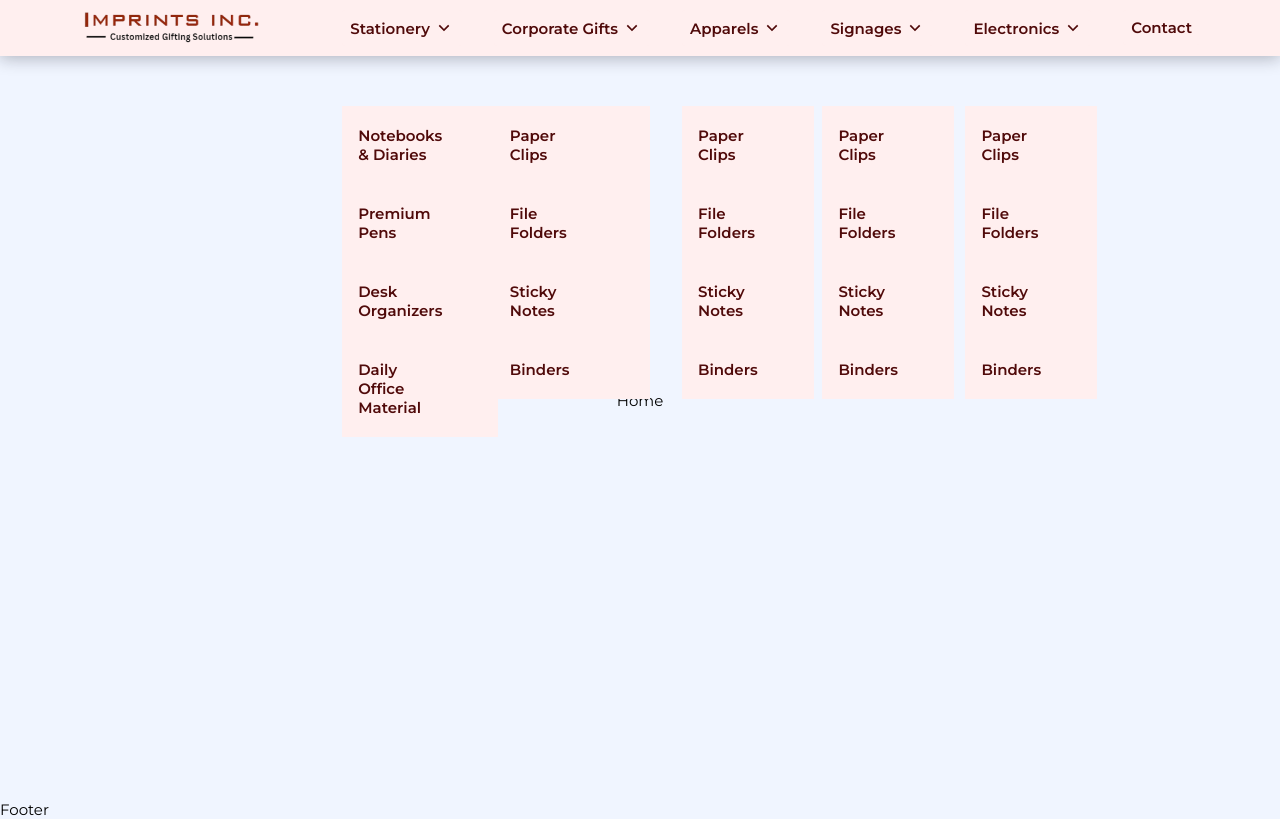
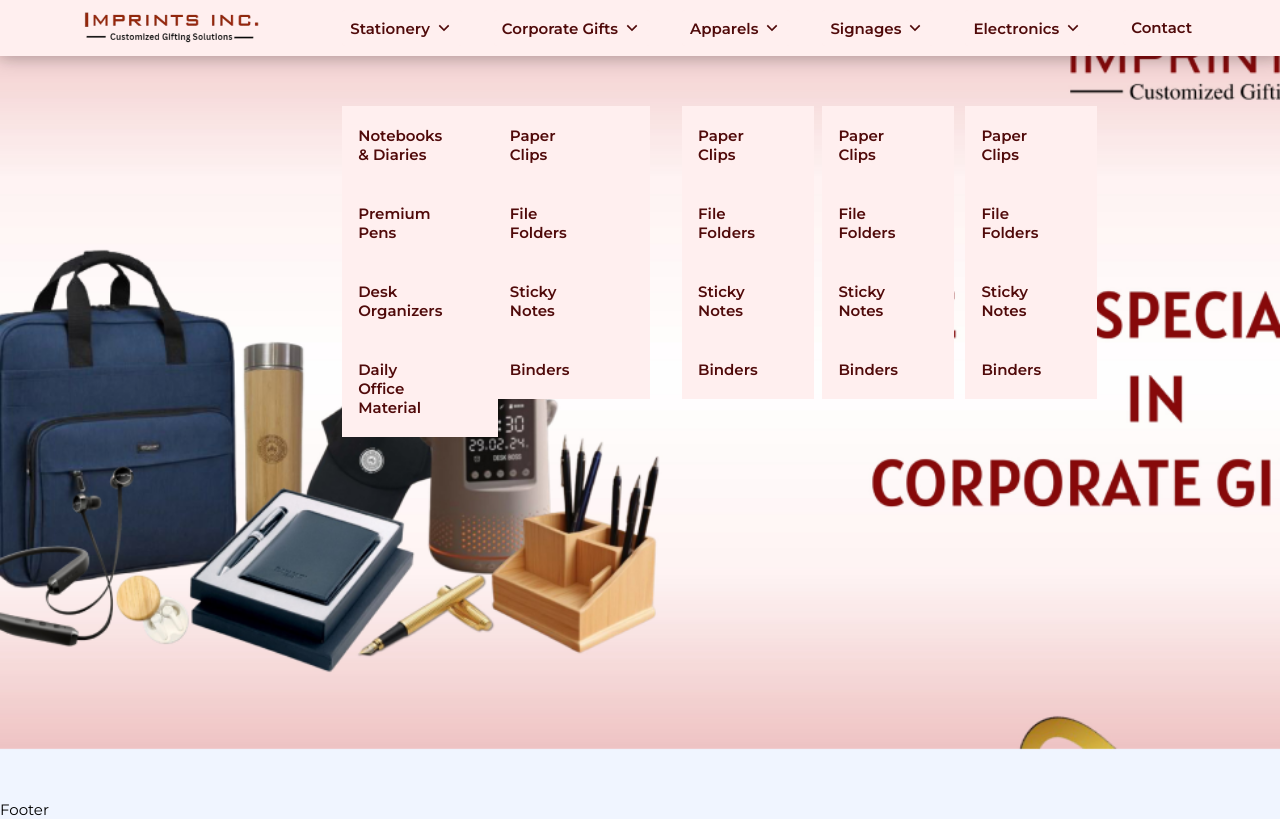
Before and after one commit to adityasharma0131/imprintsInc, a React (Vite) app in the folder client/: page / in a window 1280 px wide. Built offline with nearby package versions, Linux system fonts and the light colour scheme.

Commit message:
hero section started

```diff
--- a/client/src/index.css
+++ b/client/src/index.css
@@ -13,6 +13,18 @@ html {
 *::selection {
   background: #500a0a;
   color: #ffefef;
+}
+body::-webkit-scrollbar {
+  width: 1rem;
+}
+
+body::-webkit-scrollbar-track {
+  background-color: transparent;
+}
+
+body::-webkit-scrollbar-thumb {
+  background-color: #500a0a;
+  outline: 1px solid #ffefef;
 }
 
 body {
@@ -232,15 +244,69 @@ a {
   background-color: #500a0a;
 }
 
-/*=============== DROPDOWN SUBMENU ===============*/
-
-.centerd {
-  height: 100vh;
-  width: 100%;
+/*=============== HERO SECTION ===============*/
+.homepage {
+  min-height: 100vh;
   display: flex;
   align-items: center;
   justify-content: center;
-  align-content: center;
+  position: relative;
+  overflow: hidden;
+  background-position: center;
+  background-repeat: no-repeat;
+  background-size: cover;
+  animation: change 25s infinite ease-in-out;
+}
+
+/* Keyframes for background image animation */
+@keyframes change {
+  0% {
+    background-image: url("/src/assets/Property 1=Frame 3.png");
+  }
+  20% {
+    background-image: url("/src/assets/Property 1=Frame 4.png");
+  }
+  /* Add additional keyframes if needed */
+}
+
+.hero-content {
+  display: flex;
+  flex-direction: column;
+  align-items: center;
+  justify-content: center;
+  width: 100%;
+  height: 100vh;
+  text-align: center;
+  position: relative;
+  padding: 20px;
+  box-sizing: border-box;
+}
+
+.hero-image {
+  background-size: cover;
+  background-position: center;
+  object-fit: cover;
+  position: absolute;
+  top: 0;
+  left: 0;
+  width: 100%;
+  height: 100%;
+  z-index: -1; /* Places image behind the content */
+  transition: background-size 0.3s ease-in-out;
+}
+
+/* Responsive adjustments */
+@media (max-width: 1024px) {
+  .hero-content {
+    padding: 20px;
+  }
+}
+
+@media (max-width: 768px) {
+  .hero-content {
+    justify-content: flex-start;
+    padding-top: 60px;
+  }
 }
 
 /*=============== BREAKPOINTS ===============*/
--- a/client/src/pages/Home.jsx
+++ b/client/src/pages/Home.jsx
@@ -1,7 +1,13 @@
 import React from "react";
 
 const Home = () => {
-  return <div className="centerd">Home</div>;
+  return (
+    <div className="homepage" id="home">
+      <div className="hero-content">
+        <div className="hero-image"></div>
+      </div>
+    </div>
+  );
 };
 
 export default Home;
```
Also changed, not shown: client/src/assets/Property 1=Frame 3.png (added), client/src/assets/Property 1=Frame 4.png (added).
